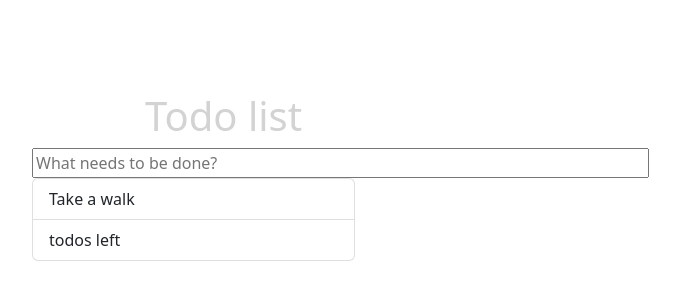
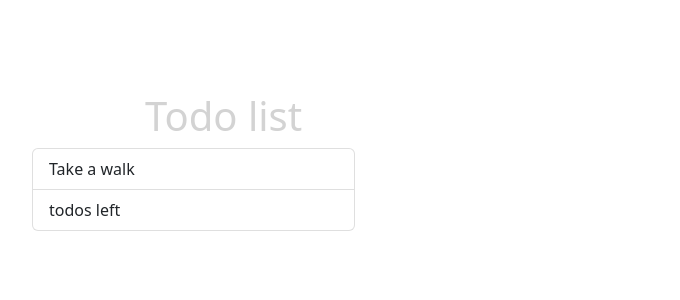
Before and after one commit to SantaGosu/Todo-list, a React (Create React App) app in the folder todo-list/: page / in a window 1280 px wide. Shown: the part 100-400 px from the top of the page, without its empty margins (428-1108 px from the left). Built offline with nearby package versions, Linux system fonts and the light colour scheme.

Commit message:
made new folder(components) and make searchbar its own file

```diff
--- a/todo-list/src/App.js
+++ b/todo-list/src/App.js
@@ -1,6 +1,7 @@
 import React, { useEffect, useState } from 'react';
 import './App.css';
 import 'bootstrap/dist/css/bootstrap.css';
+import Searchbar from './components/Searchbar';
 
 function App() {
 const [item, setItem] = useState('Take a walk');
@@ -21,7 +22,7 @@ const preventRefresh = event => {
     <div className="container">
       <form onSubmit={preventRefresh} >
         <h1>Todo list</h1>
-        <input size="61" id="textBox" type="text"  placeholder='What needs to be done?' onDoubleClick={(e) => setItem(e.target.value)} />
+        <Searchbar />
         <ul className='list-group'>{list.map( (value, index) =>
           <li className='list-group-item' key={index}>{value}</li>)}
           <li className='list-group-item'> todos left</li>
--- /dev/null
+++ b/todo-list/src/components/Searchbar.jsx
@@ -0,0 +1,12 @@
+import React from "react";
+
+const Searchbar = () => {
+
+    return (
+        <>
+
+        </>
+    )
+}
+
+export default Searchbar;
```
